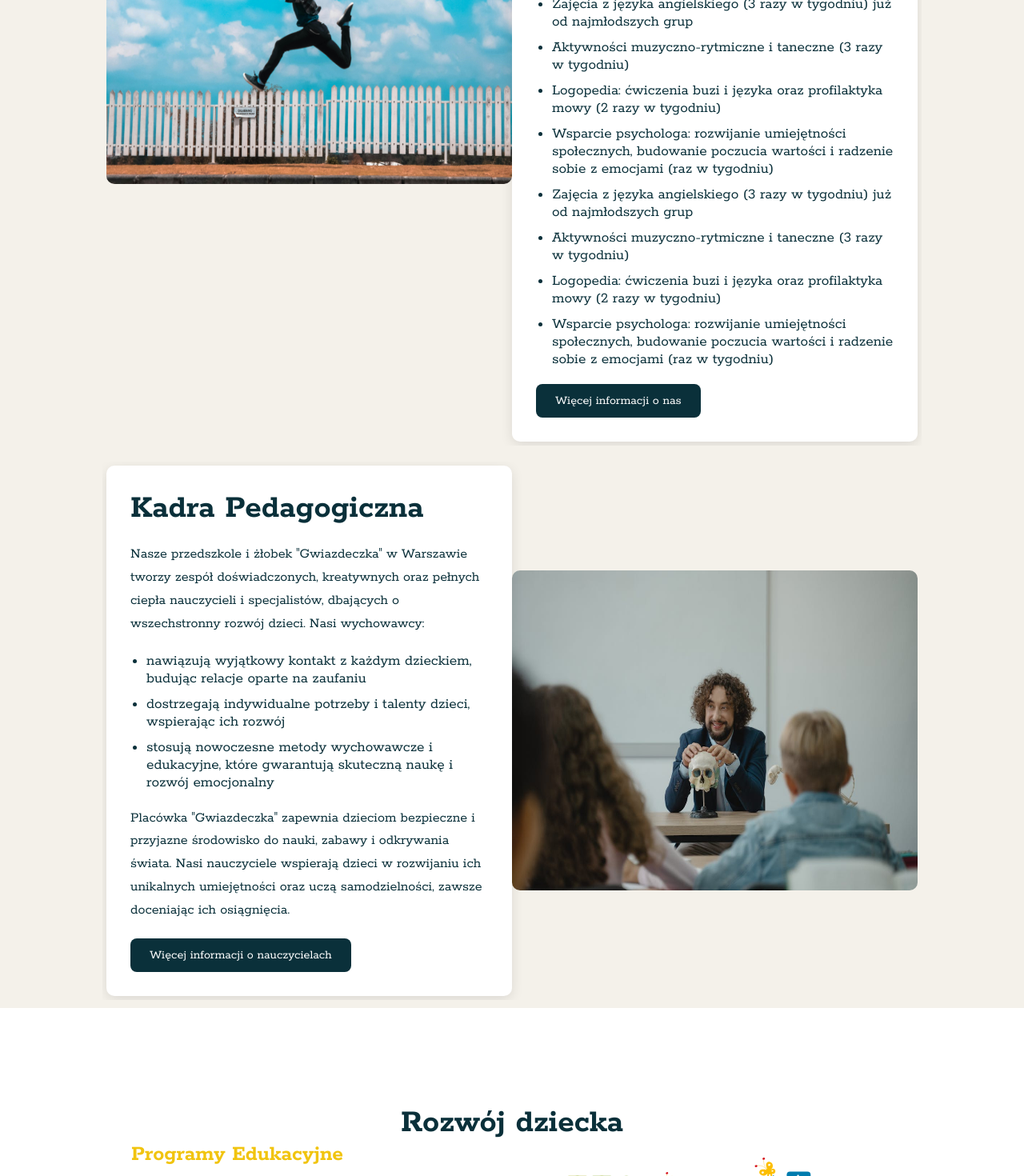
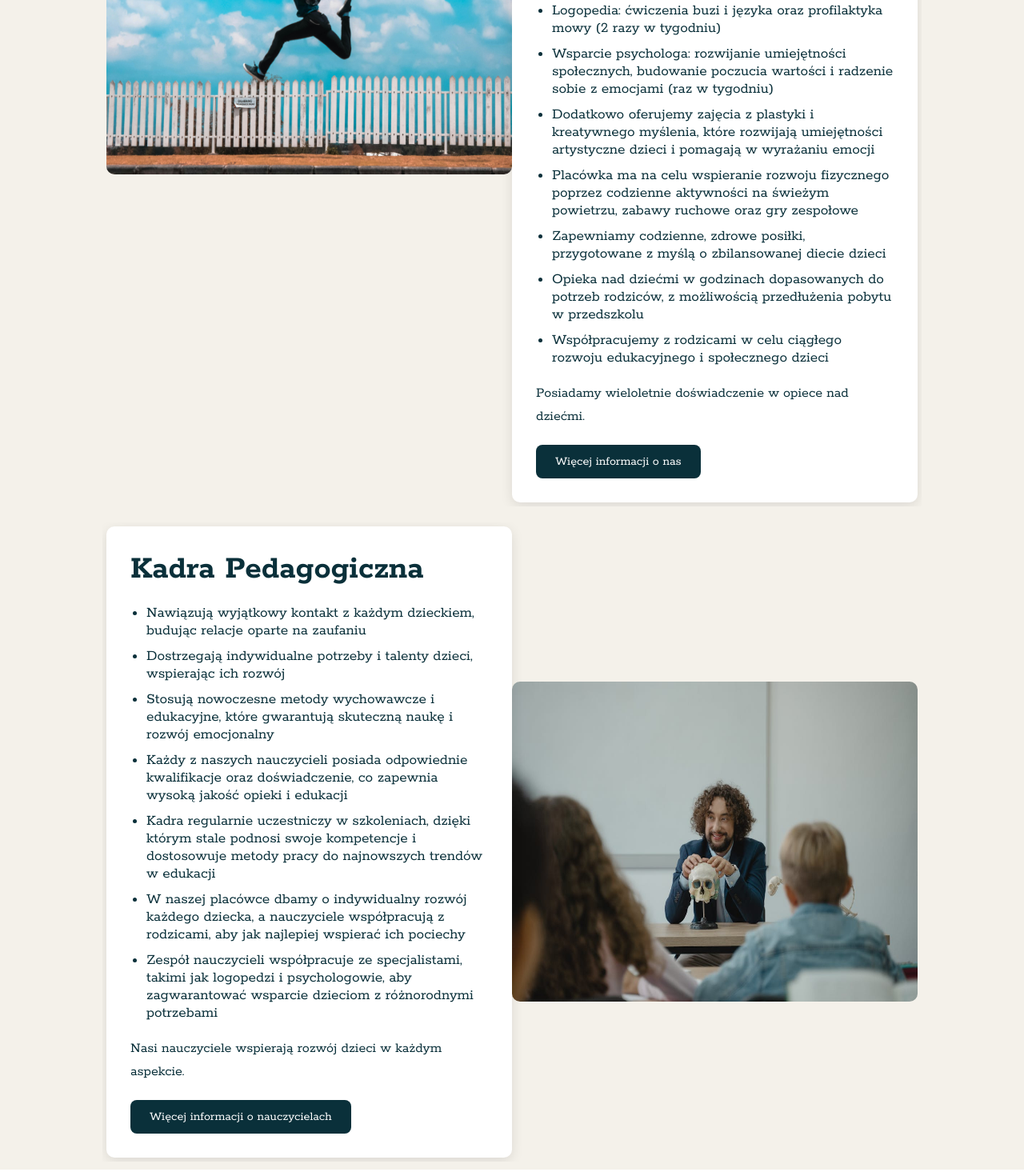
Before and after one commit to Smoleckk/portal-maluch, an Angular app in the folder web/maluch/: page / in a window 1280 px wide. Shown: the part 1740-3210 px from the top of the page at 80% size. Built offline with nearby package versions, Linux system fonts and the light colour scheme; a web font is replaced by a local one.

Commit message:
wyniesienie karty ze zdjeciem do komponentu

```diff
--- /dev/null
+++ b/web/maluch/projects/maluch-app/src/app/funkcjonalnosci/prezentacja/komponenty/karta-informacyjna/karta-informacyjna.component.html
@@ -0,0 +1,48 @@
+<section class="karta-sekcja" *ngIf="zdjeciePoLewej">
+  <div class="container">
+    <div class="karta-kontent">
+      <div class="float-layout">
+        <!-- Zmieniamy klasę na podstawie wartości @Input imagePosition -->
+        <div class="karta-obrazek card-image-left">
+          <img [src]="imageUrl" alt="Obrazek sekcji">
+          <div class="karta">
+            <h1>{{ title }}</h1>
+            <ul>
+              <!-- Wyświetlamy listę przekazanych elementów -->
+              <li *ngFor="let item of contentList">{{ item }}</li>
+            </ul>
+            <!-- Opcjonalny dodatkowy opis -->
+            <p *ngIf="description">{{ description }}</p>
+            <!-- Przycisk -->
+            <a class="btn btn-light" href="#">{{ buttonText }}</a>
+          </div>
+        </div>
+      </div>
+    </div>
+  </div>
+</section>
+
+<section class="karta-sekcja" *ngIf="zdjeciePoPrawej">
+  <div class="container">
+    <div class="karta-kontent ">
+      <div class="float-layout">
+        <!-- Zmieniamy klasę na podstawie wartości @Input imagePosition -->
+        <div class="karta-obrazek card-image-right">
+          <div class="karta">
+            <h1>{{ title }}</h1>
+            <ul>
+              <!-- Wyświetlamy listę przekazanych elementów -->
+              <li *ngFor="let item of contentList">{{ item }}</li>
+            </ul>
+            <!-- Opcjonalny dodatkowy opis -->
+            <p *ngIf="description">{{ description }}</p>
+            <!-- Przycisk -->
+            <a class="btn btn-light" href="#">{{ buttonText }}</a>
+          </div>
+          <img [src]="imageUrl" alt="Obrazek sekcji">
+
+        </div>
+      </div>
+    </div>
+  </div>
+</section>
--- /dev/null
+++ b/web/maluch/projects/maluch-app/src/app/funkcjonalnosci/prezentacja/komponenty/karta-informacyjna/karta-informacyjna.component.scss
@@ -0,0 +1,71 @@
+// Variables for color palette
+$primary-color: #0A303A;
+$accent-color: #f1c40f;
+$text-color: #333;
+$background-color: #fff;
+$highlight-color: #f39c12;
+$shadow-color: rgba(0, 0, 0, 0.1);
+$shadow-hover-color: rgba(0, 0, 0, 0.2);
+
+.karta-sekcja {
+  padding: 10px 0;
+  display: flex;
+  flex-direction: row;
+  margin: 0 auto;
+
+}
+
+.float-layout {
+  padding: 5px 5px;
+  float: left;
+  width: 100%;
+  height: auto;
+  box-sizing: border-box;
+  margin: 0;
+}
+
+.karta-kontent {
+  overflow: hidden;
+}
+
+.karta {
+  max-width: 700px;
+  background-color: $background-color;
+  border-radius: 10px;
+  padding: 30px;
+  box-shadow: 0 4px 15px rgba(0, 0, 0, 0.1);
+  position: relative;
+  overflow: hidden;
+}
+
+.karta-obrazek {
+  display: flex;
+  align-items: center;
+  justify-content: center;
+}
+
+div.karta-obrazek img {
+  width: 50%;
+  height: 400px;
+  max-width: 650px;
+  border-radius: 10px;
+}
+
+@media (max-width: 768px) {
+  div.karta-obrazek img {
+    width: 100%;
+    height: auto;
+  }
+
+  .card-image-left {
+    flex-direction: column;
+  }
+  .card-image-right {
+    flex-direction: column-reverse;
+  }
+
+  .karta {
+    width: 100%;
+    margin-top: -4px;
+  }
+}
--- a/web/maluch/projects/maluch-app/src/app/funkcjonalnosci/prezentacja/prezentacja.module.ts
+++ b/web/maluch/projects/maluch-app/src/app/funkcjonalnosci/prezentacja/prezentacja.module.ts
@@ -15,6 +15,7 @@ import { PrezentacjaStronaONasComponent } from './strony/prezentacja-strona-o-na
 import { PrezentacjaStronaPlacowkiComponent } from './strony/prezentacja-strona-placowki/prezentacja-strona-placowki.component';
 import { PrezentacjaStonaPlacowkiSzczegolyComponent } from './strony/prezentacja-stona-placowki-szczegoly/prezentacja-stona-placowki-szczegoly.component';
 import { PrezentacjaStronaStrefaRodzicaComponent } from './strony/prezentacja-strona-strefa-rodzica/prezentacja-strona-strefa-rodzica.component';
+import { KartaInformacyjnaComponent } from './komponenty/karta-informacyjna/karta-informacyjna.component';
 
 
 @NgModule({
@@ -30,6 +31,7 @@ import { PrezentacjaStronaStrefaRodzicaComponent } from './strony/prezentacja-st
         PrezentacjaStronaPlacowkiComponent,
         PrezentacjaStonaPlacowkiSzczegolyComponent,
         PrezentacjaStronaStrefaRodzicaComponent,
+        KartaInformacyjnaComponent,
     ],
     exports: [
         FooterComponent
--- a/web/maluch/projects/maluch-app/src/app/funkcjonalnosci/prezentacja/strony/prezentacja-strona-glowna/prezentacja-strona-glowna.component.html
+++ b/web/maluch/projects/maluch-app/src/app/funkcjonalnosci/prezentacja/strony/prezentacja-strona-glowna/prezentacja-strona-glowna.component.html
@@ -19,77 +19,24 @@
 </section>
 
 
-<section class="karta-sekcja" style="padding-top: 110px">
-  <div class="container">
-    <div class="karta-kontent">
-      <div class="float-layout">
-        <div class="karta-obrazek card-image-left">
-          <img src="assets/zabawa.jpg">
-          <div class="karta">
-            <h1>Dlaczego my?</h1>
-            <ul>
-              <li>12 lat doświadczenia w prowadzeniu żłobka i przedszkola na najwyższym poziomie</li>
-              <li>Indywidualne podejście do każdego dziecka, małe grupy (10-15 dzieci), opiekowane przez
-                wykwalifikowanych
-                nauczycieli i opiekunów
-              </li>
-              <li>Trzy nowoczesne placówki: ul. Lipińska 11, ul. Skalbmierska 8A oraz ul. Nocznickiego 29B</li>
-              <li>Opieka specjalistyczna: nauczyciel wychowania przedszkolnego, psycholog, logopeda, pedagog specjalny,
-                terapeuta integracji sensorycznej oraz nauczyciel muzyki
-              </li>
-              <li>Spokojna i bezpieczna lokalizacja blisko terenów zielonych</li>
-              <li>Godziny otwarcia: 7:30 – 17:30, od poniedziałku do piątku</li>
-              <li>Zajęcia z języka angielskiego (3 razy w tygodniu) już od najmłodszych grup</li>
-              <li>Aktywności muzyczno-rytmiczne i taneczne (3 razy w tygodniu)</li>
-              <li>Logopedia: ćwiczenia buzi i języka oraz profilaktyka mowy (2 razy w tygodniu)</li>
-              <li>Wsparcie psychologa: rozwijanie umiejętności społecznych, budowanie poczucia wartości i radzenie sobie
-                z
-                emocjami (raz w tygodniu)
-              </li>
-              <li>Zajęcia z języka angielskiego (3 razy w tygodniu) już od najmłodszych grup</li>
-              <li>Aktywności muzyczno-rytmiczne i taneczne (3 razy w tygodniu)</li>
-              <li>Logopedia: ćwiczenia buzi i języka oraz profilaktyka mowy (2 razy w tygodniu)</li>
-              <li>Wsparcie psychologa: rozwijanie umiejętności społecznych, budowanie poczucia wartości i radzenie sobie
-                z
-                emocjami (raz w tygodniu)
-              </li>
-            </ul>
-            <a class="btn btn-light" href="/o-nas">Więcej informacji o nas</a>
-          </div>
-        </div>
-      </div>
-    </div>
-  </div>
-</section>
-<section class="karta-sekcja">
-  <div class="container">
-    <div class="karta-kontent">
-      <div class="float-layout">
-        <div class="karta-obrazek card-image-right">
-          <div class="karta">
-            <h1>Kadra Pedagogiczna</h1>
-            <p>Nasze przedszkole i żłobek "Gwiazdeczka" w Warszawie tworzy zespół doświadczonych, kreatywnych oraz
-              pełnych
-              ciepła nauczycieli i specjalistów, dbających o wszechstronny rozwój dzieci. Nasi wychowawcy:</p>
-            <ul>
-              <li>nawiązują wyjątkowy kontakt z każdym dzieckiem, budując relacje oparte na zaufaniu</li>
-              <li>dostrzegają indywidualne potrzeby i talenty dzieci, wspierając ich rozwój</li>
-              <li>stosują nowoczesne metody wychowawcze i edukacyjne, które gwarantują skuteczną naukę i rozwój
-                emocjonalny
-              </li>
-            </ul>
-            <p>Placówka "Gwiazdeczka" zapewnia dzieciom bezpieczne i przyjazne środowisko do nauki, zabawy i odkrywania
-              świata. Nasi nauczyciele wspierają dzieci w rozwijaniu ich unikalnych umiejętności oraz uczą
-              samodzielności,
-              zawsze doceniając ich osiągnięcia.</p>
-            <a class="btn btn-light" href="#">Więcej informacji o nauczycielach</a>
-          </div>
-          <img src="assets/kadra.jpg">
-        </div>
-      </div>
-    </div>
-  </div>
-</section>
+<app-karta-informacyjna
+  [title]="'Dlaczego My?'"
+  [contentList]="dlaczegoMy"
+  [description]="'Posiadamy wieloletnie doświadczenie w opiece nad dziećmi.'"
+  [buttonText]="'Więcej informacji o nas'"
+  [imageUrl]="'assets/zabawa.jpg'"
+  [zdjeciePoLewej]=true>
+</app-karta-informacyjna>
+
+<app-karta-informacyjna
+  [title]="'Kadra Pedagogiczna'"
+  [contentList]="kadraPedagogiczna"
+  [description]="'Nasi nauczyciele wspierają rozwój dzieci w każdym aspekcie.'"
+  [buttonText]="'Więcej informacji o nauczycielach'"
+  [imageUrl]="'assets/kadra.jpg'"
+  [zdjeciePoLewej]=false
+  [zdjeciePoPrawej]=true>
+</app-karta-informacyjna>
 
 
 <section class="rozwoj">
--- a/web/maluch/projects/maluch-app/src/app/funkcjonalnosci/prezentacja/strony/prezentacja-strona-glowna/prezentacja-strona-glowna.component.ts
+++ b/web/maluch/projects/maluch-app/src/app/funkcjonalnosci/prezentacja/strony/prezentacja-strona-glowna/prezentacja-strona-glowna.component.ts
@@ -6,5 +6,31 @@ import {Component} from '@angular/core';
   styleUrls: ['./prezentacja-strona-glowna.component.scss']
 })
 export class PrezentacjaStronaGlownaComponent {
+  dlaczegoMy: string[] = [
+    '12 lat doświadczenia w prowadzeniu żłobka i przedszkola na najwyższym poziomie',
+    'Indywidualne podejście do każdego dziecka, małe grupy (10-15 dzieci), opiekowane przez wykwalifikowanych nauczycieli i opiekunów',
+    'Trzy nowoczesne placówki: ul. Lipińska 11, ul. Skalbmierska 8A oraz ul. Nocznickiego 29B',
+    'Opieka specjalistyczna: nauczyciel wychowania przedszkolnego, psycholog, logopeda, pedagog specjalny, terapeuta integracji sensorycznej oraz nauczyciel muzyki',
+    'Spokojna i bezpieczna lokalizacja blisko terenów zielonych',
+    'Godziny otwarcia: 7:30 – 17:30, od poniedziałku do piątku',
+    'Zajęcia z języka angielskiego (3 razy w tygodniu) już od najmłodszych grup',
+    'Aktywności muzyczno-rytmiczne i taneczne (3 razy w tygodniu)',
+    'Logopedia: ćwiczenia buzi i języka oraz profilaktyka mowy (2 razy w tygodniu)',
+    'Wsparcie psychologa: rozwijanie umiejętności społecznych, budowanie poczucia wartości i radzenie sobie z emocjami (raz w tygodniu)',
+    'Dodatkowo oferujemy zajęcia z plastyki i kreatywnego myślenia, które rozwijają umiejętności artystyczne dzieci i pomagają w wyrażaniu emocji',
+    'Placówka ma na celu wspieranie rozwoju fizycznego poprzez codzienne aktywności na świeżym powietrzu, zabawy ruchowe oraz gry zespołowe',
+    'Zapewniamy codzienne, zdrowe posiłki, przygotowane z myślą o zbilansowanej diecie dzieci',
+    'Opieka nad dziećmi w godzinach dopasowanych do potrzeb rodziców, z możliwością przedłużenia pobytu w przedszkolu',
+    'Współpracujemy z rodzicami w celu ciągłego rozwoju edukacyjnego i społecznego dzieci'
+  ];
 
+  kadraPedagogiczna: string[] = [
+    'Nawiązują wyjątkowy kontakt z każdym dzieckiem, budując relacje oparte na zaufaniu',
+    'Dostrzegają indywidualne potrzeby i talenty dzieci, wspierając ich rozwój',
+    'Stosują nowoczesne metody wychowawcze i edukacyjne, które gwarantują skuteczną naukę i rozwój emocjonalny',
+    'Każdy z naszych nauczycieli posiada odpowiednie kwalifikacje oraz doświadczenie, co zapewnia wysoką jakość opieki i edukacji',
+    'Kadra regularnie uczestniczy w szkoleniach, dzięki którym stale podnosi swoje kompetencje i dostosowuje metody pracy do najnowszych trendów w edukacji',
+    'W naszej placówce dbamy o indywidualny rozwój każdego dziecka, a nauczyciele współpracują z rodzicami, aby jak najlepiej wspierać ich pociechy',
+    'Zespół nauczycieli współpracuje ze specjalistami, takimi jak logopedzi i psychologowie, aby zagwarantować wsparcie dzieciom z różnorodnymi potrzebami'
+  ];
 }
```
Also changed, not shown: web/maluch/projects/maluch-app/src/app/funkcjonalnosci/prezentacja/komponenty/karta-informacyjna/karta-informacyjna.component.ts (added, +18 -0 lines).
